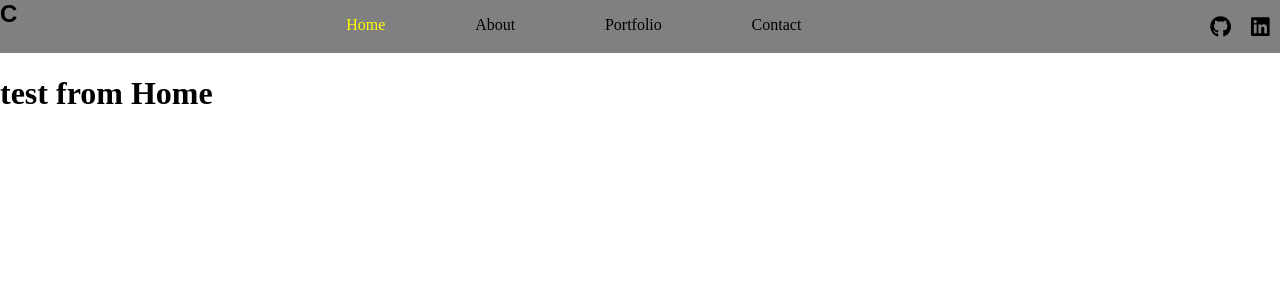
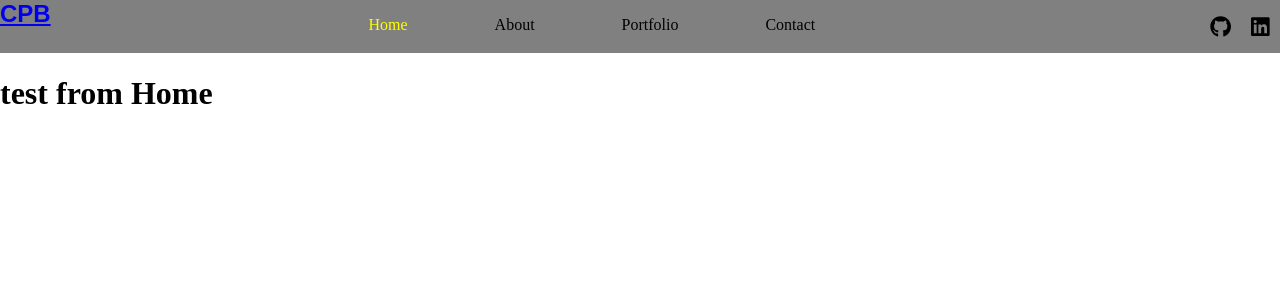
Before and after one commit to cpbennett4/charlesPaulBennett, a React app: page / in a window 1280 px wide. Shown: the top 300 px of the page. Built offline with nearby package versions, Linux system fonts and the light colour scheme; the HTML template or start-up script is replaced by a standard one; a web font is replaced by a local one.

Commit message:
Adjust formatting, include target/rel attributes in social anchors

```diff
--- a/client/src/components/common/Header.jsx
+++ b/client/src/components/common/Header.jsx
@@ -1,5 +1,5 @@
 import React from 'react';
-import { NavLink } from 'react-router-dom';
+import { NavLink, Link } from 'react-router-dom';
 import { FontAwesomeIcon } from '@fortawesome/react-fontawesome';
 
 const Header = () => (
@@ -7,7 +7,9 @@ const Header = () => (
     <nav className="Nav">
       <div className="Logo">
         <h1>
-C
+          <Link to="/">
+            CPB
+          </Link>
         </h1>
       </div>
       <div className="Menu">
@@ -19,17 +21,17 @@ C
           </li>
           <li>
             <NavLink to="/About">
-About
+              About
             </NavLink>
           </li>
           <li>
             <NavLink to="/Portfolio">
-Portfolio
+              Portfolio
             </NavLink>
           </li>
           <li>
             <NavLink to="/Contact">
-Contact
+              Contact
             </NavLink>
           </li>
         </ul>
@@ -37,12 +39,12 @@ Contact
       <div className="Social">
         <ul>
           <li id="linkedin">
-            <a href="http://www.linkedin.com/in/cpbennett4">
+            <a target="_blank" rel="noopener noreferrer" href="http://www.linkedin.com/in/cpbennett4">
               <FontAwesomeIcon size="lg" icon={['fab', 'linkedin']} />
             </a>
           </li>
           <li id="github">
-            <a href="http://www.github.com/cpbennett4">
+            <a target="_blank" rel="noopener noreferrer" href="http://www.github.com/cpbennett4">
               <FontAwesomeIcon size="lg" icon={['fab', 'github']} />
             </a>
           </li>
```
